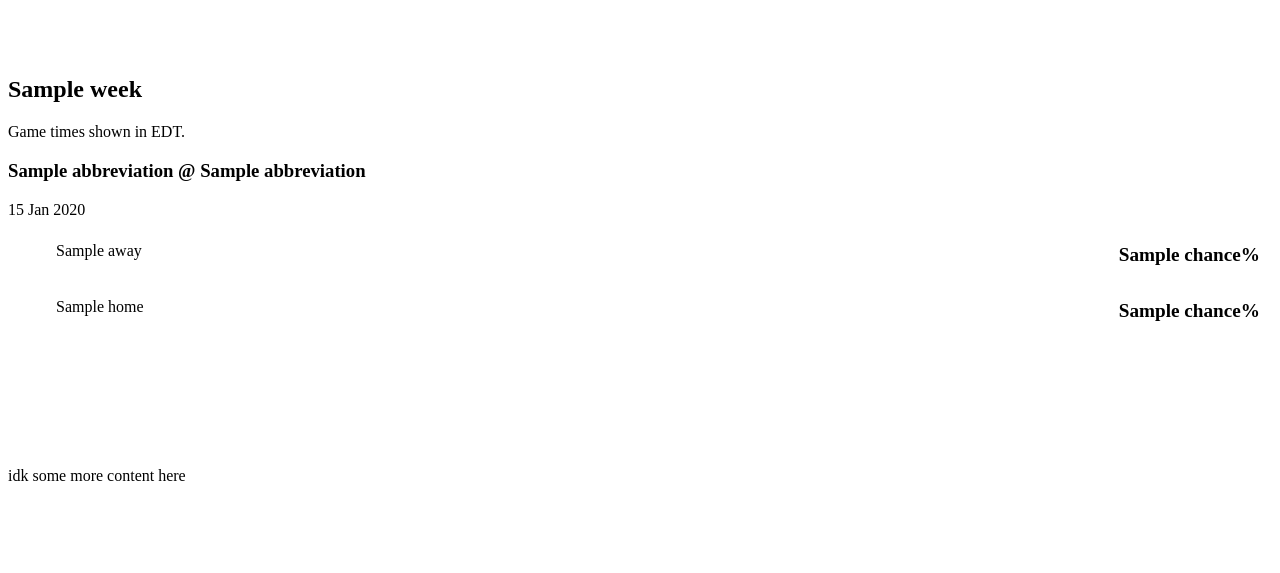
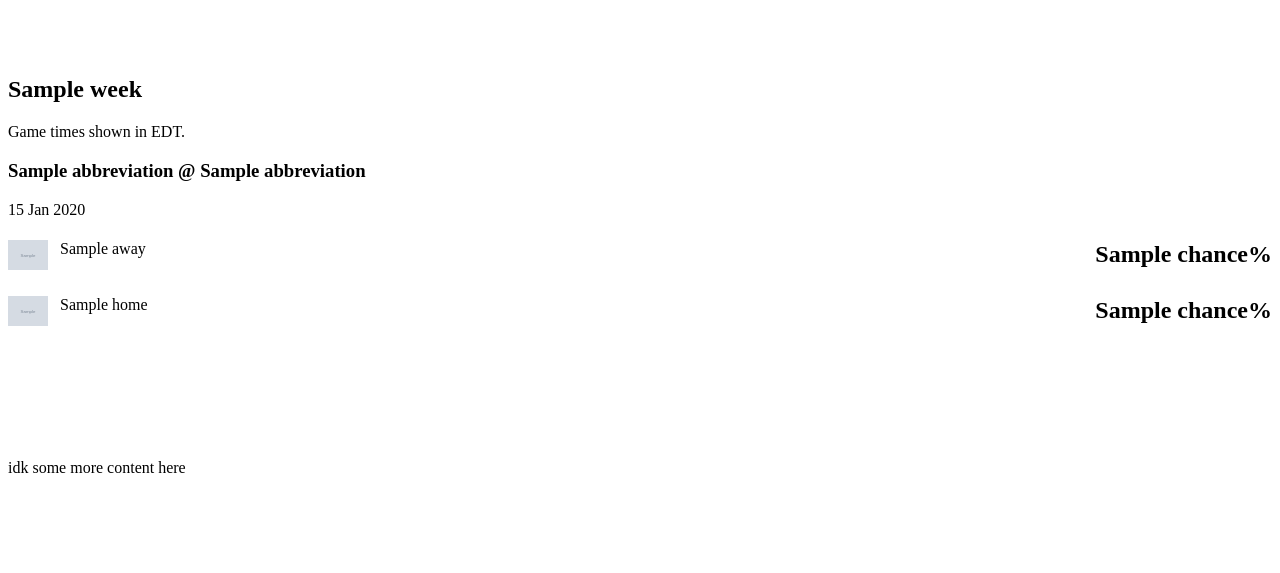
Before and after one commit to go-birds-fall-26/web-betting, a Node project: template views/home.ejs in a window 1280 px wide. Shown: the part 564-1137 px from the top of the page. After the commit the page ends 1037 px from the top, so only its background shows below. Run offline with Node 20 templates, Linux system fonts and the light colour scheme; the template is opened without the code that fills it: most values are stand-ins (such as "Sample title", 1, 10 or a date in 2020); grey boxes marked "Sample" are stand-in pictures; some libraries are stand-ins or nearby versions.

Commit message:
add markets page, refactor games display and styling accordingly

```diff
--- a/package.json
+++ b/package.json
@@ -8,7 +8,7 @@
     "node-cron": "^4.6.0",
     "pg": "^8.23.1",
     "stripe": "^23.1.0",
-    "validator": "^13.15.35"
+    "validator": "^13.15.35",
     "argon2": "^0.45.2"
   },
   "devDependencies": {
--- a/public/css/base.css
+++ b/public/css/base.css
@@ -52,6 +52,10 @@ a {
   color: inherit;
 }
 
+[hidden] {
+  display: none !important;
+}
+
 :focus-visible {
   outline: 2px solid var(--yellow);
   outline-offset: 2px;
--- /dev/null
+++ b/public/css/games.css
@@ -0,0 +1,73 @@
+/* game cards and week grouping */
+
+.group-games-grid {
+  display: grid;
+  grid-template-columns: repeat(auto-fit, minmax(320px, 1fr));
+  gap: 1em;
+}
+
+.game-card {
+  display: flex;
+  flex-direction: column;
+  gap: 1em;
+  background: linear-gradient(to bottom, var(--bg), var(--panel));
+}
+
+.game-card-head {
+  display: flex;
+  flex-direction: column;
+}
+
+/* team */
+
+.game-card-team {
+  display: grid;
+  grid-template-columns: 40px 1fr auto;
+  align-items: center;
+  gap: 4px 12px;
+}
+
+.team-logo {
+  width: 40px;
+  height: 40px;
+  object-fit: contain;
+}
+
+.team-info {
+  display: flex;
+  flex-direction: column;
+  gap: 4px;
+  line-height: 1.3;
+}
+
+.chance {
+  font-family: var(--font-mono);
+  font-size: 1.5rem;
+  font-weight: 600;
+}
+
+/* probability bar (--bar-color needs to be set on the element) */
+
+.progress {
+  width: 100%;
+  height: 6px;
+  appearance: none;
+  border: 0;
+  border-radius: 3px;
+  background: var(--line);
+}
+
+.progress::-webkit-progress-bar {
+  background: var(--line);
+  border-radius: 3px;
+}
+
+.progress::-webkit-progress-value {
+  background: var(--bar-color, var(--turf-light));
+  border-radius: 3px;
+}
+
+.progress::-moz-progress-bar {
+  background: var(--bar-color, var(--turf-light));
+  border-radius: 3px;
+}
--- a/public/css/home.css
+++ b/public/css/home.css
@@ -36,78 +36,6 @@
   padding-bottom: 3em;
 }
 
-.group-games-grid {
-  display: grid;
-  grid-template-columns: repeat(auto-fit, minmax(320px, 1fr));
-  gap: 1em;
-}
-
-.game-card {
-  display: flex;
-  flex-direction: column;
-  background: linear-gradient(to bottom, var(--bg), var(--panel));
-}
-
-.game-card-head {
-  display: flex;
-  flex-direction: column;
-  margin: 0 0 8px;
-}
-
-.game-card-market {
-  display: flex;
-  align-items: center;
-  gap: 8px;
-  padding: 8px 0;
-}
-
-.market-logo {
-  width: 40px;
-  height: 40px;
-}
-
-.market-details {
-  display: flex;
-  flex-direction: column;
-  gap: 4px;
-  flex: 1;
-}
-
-.game-card .yes {
-  display: inline-block;
-  padding: 4px 12px;
-  background: transparent;
-  border: 1px solid var(--green);
-  border-radius: 100px;
-  color: var(--green);
-  font-family: var(--font-mono);
-  font-size: 1.2rem;
-  font-weight: 600;
-}
-
-/* probability bar */
-
-.progress {
-  width: 100%;
-  height: 3px;
-  appearance: none;
-  border: 0;
-  border-radius: 4px;
-  background: var(--line);
-}
-
-.progress::-webkit-progress-bar {
-  background: var(--line);
-}
-
-.progress::-webkit-progress-value {
-  background: var(--bar-color, var(--turf-light));
-}
-
-.progress::-moz-progress-bar {
-  background: var(--bar-color, var(--turf-light));
-}
-
 .third {
   padding-top: 5em;
   padding-bottom: 5em;
--- a/views/account.ejs
+++ b/views/account.ejs
@@ -23,9 +23,8 @@
   </div>
 </div>
 
-<div class="wrap account">
-  <aside class="account-nav">
-    <!-- <div class="avatar"></div> -->
+<div class="wrap with-sidebar">
+  <aside class="sidebar">
     <p class="account-name"><%= fullName %></p>
     <nav>
       <a href="#portfolio">Portfolio</a>
--- a/views/home.ejs
+++ b/views/home.ejs
@@ -1,3 +1,4 @@
+<link rel="stylesheet" href="/css/games.css">
 <link rel="stylesheet" href="/css/home.css">
 
 <div class="page-head hero">
@@ -19,32 +20,7 @@
 
   <% weeks.forEach(week => { %>
     <div class="group wrap">
-      <div class="group-head">
-        <h2><%= week.name %></h2>
-        <span class="muted">Game times shown in EDT.</span>
-      </div>
-
-      <div class="group-games-grid">
-        <% week.games.forEach(game => { %>
-          <div class="game-card panel">
-            <div class="game-card-head">
-              <h3><%= game.away.abbreviation %> @ <%= game.home.abbreviation %></h3>
-              <span class="muted"><%= game.timeLabel %></span>
-            </div>
-
-            <% [game.away, game.home].forEach(team => { %>
-              <div class="game-card-market">
-                <div class="market-logo"></div>
-                <div class="market-details">
-                  <span><%= team.name %></span>
-                  <progress class="progress" value="<%= team.chance %>" max="100" style="--bar-color: <%= team.color %>"></progress>
-                </div>
-                <button class="yes"><%= team.chance %>%</button>
-              </div>
-            <% }); %>
-          </div>
-        <% }); %>
-      </div>
+      <%- include('partials/game-group', { week }) %>
     </div>
   <% }); %>
 </div>
--- a/views/markets.ejs
+++ b/views/markets.ejs
@@ -7,9 +7,9 @@
 
         <% games.forEach(game => { %>
             <option value="<%= game.id %>"
-                data-home-id="<%= game.home_team_id %>" data-home-name="<%= game.home_team_name %>"
-                data-away-id="<%= game.away_team_id %>" data-away-name="<%= game.away_team_name %>">
-                <%= game.away_team_name %> vs. <%= game.home_team_name %>
+                data-home-id="<%= game.home_team_id %>" data-home-name="<%= game.home_name %>"
+                data-away-id="<%= game.away_team_id %>" data-away-name="<%= game.away_name %>">
+                <%= game.away_name %> vs. <%= game.home_name %>
             </option>
         <% }); %>
     </select>
--- /dev/null
+++ b/views/partials/game-card.ejs
@@ -0,0 +1,21 @@
+<%# game: { away, home, timeLabel }, team: { name, abbreviation, logo, color, chance } %>
+
+<div class="game-card panel" data-teams="<%= game.away.abbreviation %> <%= game.home.abbreviation %>">
+  <div class="game-card-head">
+    <h3><%= game.away.abbreviation %> @ <%= game.home.abbreviation %></h3>
+    <span class="muted"><%= game.timeLabel %></span>
+  </div>
+
+  <% [game.away, game.home].forEach(team => { %>
+    <div class="game-card-team">
+      <img class="team-logo" src="<%= team.logo %>" alt="">
+
+      <div class="team-info">
+        <span><%= team.name %></span>
+        <progress class="progress" value="<%= team.chance %>" max="100" style="--bar-color: <%= team.color %>"></progress>
+      </div>
+
+      <span class="chance"><%= team.chance %>%</span>
+    </div>
+  <% }); %>
+</div>
--- /dev/null
+++ b/views/partials/game-group.ejs
@@ -0,0 +1,14 @@
+<%# week: { id, name, games } %>
+
+<section id="<%= week.id %>" data-week>
+  <div class="group-head">
+    <h2><%= week.name %></h2>
+    <span class="muted">Game times shown in EDT.</span>
+  </div>
+
+  <div class="group-games-grid">
+    <% week.games.forEach(game => { %>
+      <%- include('game-card', { game }) %>
+    <% }); %>
+  </div>
+</section>
```
Also changed, not shown: docs/MARKETS.md (+4 -2 lines), public/css/account.css (+0 -34 lines), public/css/components.css (+37 -3 lines), public/js/game-filter.js (added, +35 -0 lines), src/routes/home.js (+9 -59 lines), src/routes/markets.js (+28 -2 lines), src/services/events.js (+10 -1 lines), src/services/games.js (added, +64 -0 lines), src/utils/gameTime.js (added, +14 -0 lines), views/markets/index.ejs (added, +35 -0 lines).
